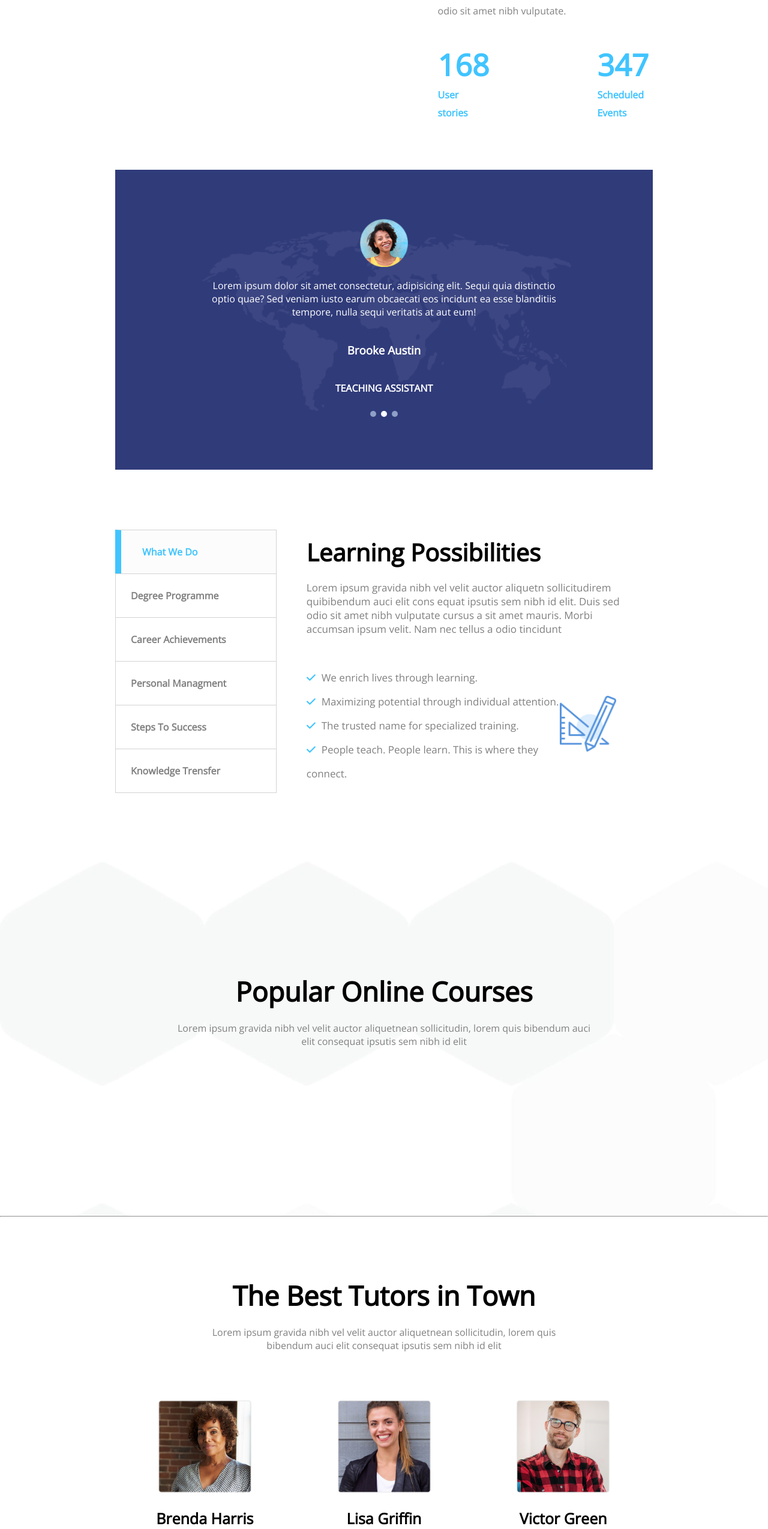
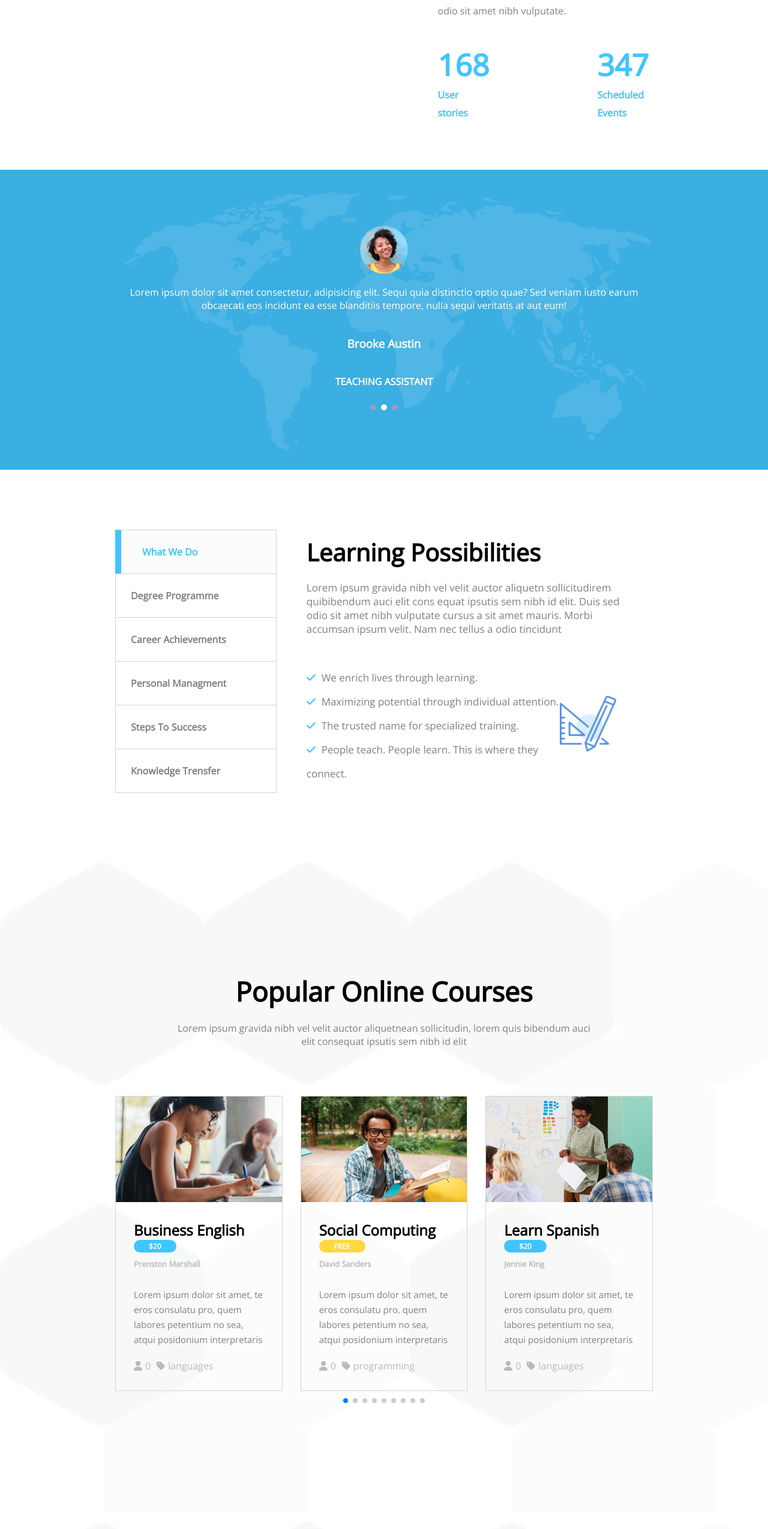
Before and after one commit to marcoceccarelli98/proj-html-vuejs, a Vue app: page / in a window 1280 px wide. Shown: the part 2242-4791 px from the top of the page at 60% size. Built offline with nearby package versions, Linux system fonts and the light colour scheme.

Commit message:
[FEAT] add bgImage prop to DotsCarousel

```diff
--- a/src/components/DotsCarousel.vue
+++ b/src/components/DotsCarousel.vue
@@ -9,6 +9,13 @@ export default {
       currentActive: 0,
     };
   },
+
+  props: {
+    bgImage: {
+      type: String,
+    },
+  },
+
   methods: {
     selectActive(index) {
       this.currentActive = index;
@@ -36,7 +43,10 @@ export default {
 </script>
 
 <template>
-  <div class="parallax-container">
+  <div
+    :style="'background-image: url(' + bgImage + ')'"
+    class="parallax-container"
+  >
     <div
       class="container-70"
       v-for="(testimonial, index) in store.aboutTestimonials"
@@ -71,7 +81,6 @@ export default {
   display: flex;
   align-items: center;
   overflow: hidden;
-  background-image: url("/h3-parallax-img-1.png");
   background-size: cover;
   background-attachment: fixed;
   /* Effetto parallasse */
--- a/src/pages/AppAbout.vue
+++ b/src/pages/AppAbout.vue
@@ -12,13 +12,13 @@ export default {
     EventsComponent,
     TutorsComponent,
     DotsCarousel,
-    FaqComponent
+    FaqComponent,
   },
   data() {
     return {
-      title: "About"
-    }
-  }
+      title: "About",
+    };
+  },
 };
 </script>
 
@@ -27,7 +27,7 @@ export default {
   <EventsComponent />
   <hr />
   <TutorsComponent />
-  <DotsCarousel />
+  <DotsCarousel :bgImage="'/h3-parallax-img-1.png'" />
   <FaqComponent />
 </template>
 
--- a/src/pages/AppMain.vue
+++ b/src/pages/AppMain.vue
@@ -102,11 +102,13 @@ export default {
         </div>
       </section>
       <!-- /EMPOWERING -->
-      <!-- ------------------------------ DOTS CAROUSEL ------------------------------ -->
-      <div class="container-1920">
-        <DotsCarousel />
-      </div>
-      <!-- /DOTS CAROUSEL -->
+    </div>
+    <!-- ------------------------------ DOTS CAROUSEL ------------------------------ -->
+    <div class="container-1920">
+      <DotsCarousel :bgImage="'/h5-parallax-img-1.png'" />
+    </div>
+    <!-- /DOTS CAROUSEL -->
+    <div class="container-70">
       <!-- ------------------------------ INFO ------------------------------ -->
       <section class="info-container">
         <div class="row">
@@ -171,7 +173,7 @@ export default {
               nibh id elit
             </h4>
           </div>
-          <SwiperCardsCarousel :cards="store.onlineCourses" />
+          <SwiperCardsCarousel :cards="store.homeOnlineCourses" />
         </section>
       </div>
     </div>
```
